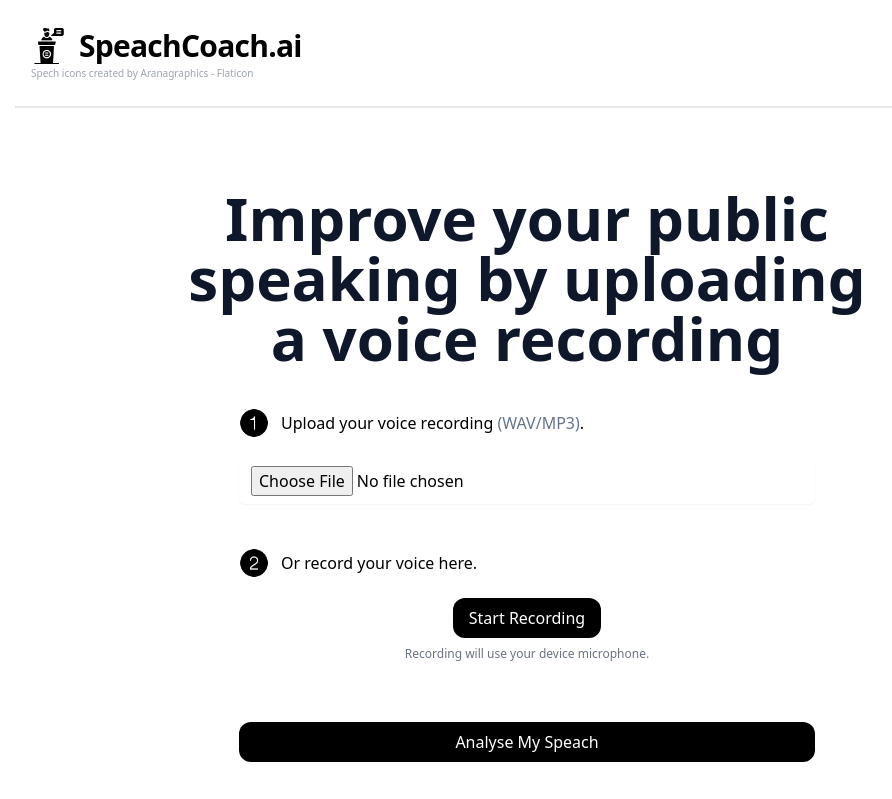
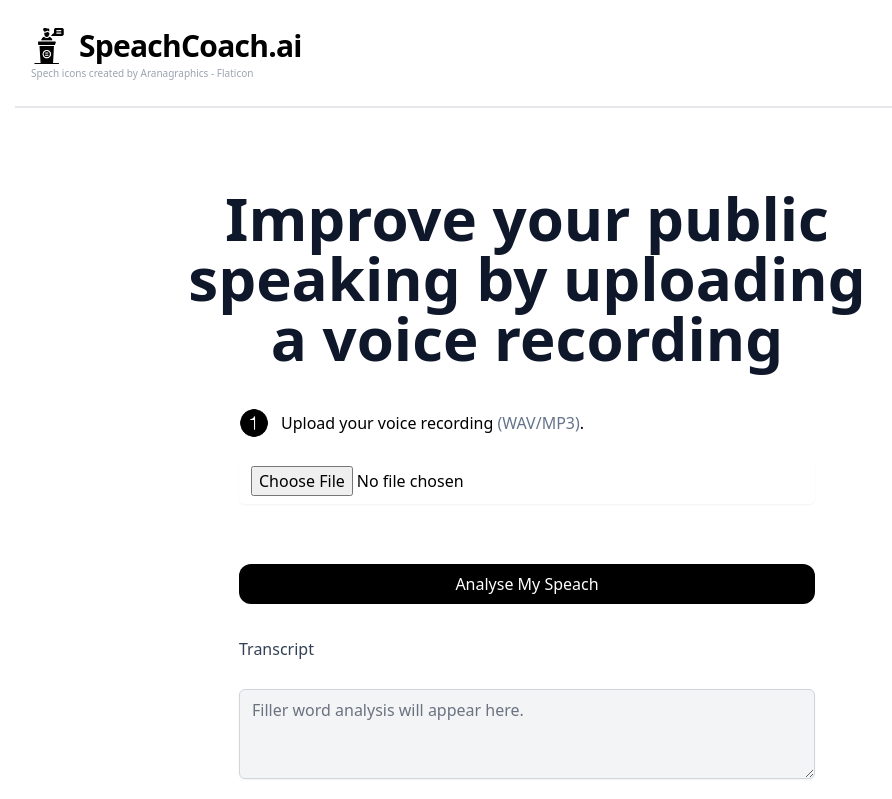
Before and after one commit to sashini-hettiarachchi/ai-speech-coach, a Next.js app in the folder frontend/: page / in a window 1280 px wide. Shown: the top 799 px of the page, without its empty margins (113-1005 px from the left). Built offline with nearby package versions, Linux system fonts and the light colour scheme.

Commit message:
Audio upload part

```diff
--- a/frontend/app/page.tsx
+++ b/frontend/app/page.tsx
@@ -18,13 +18,20 @@ export default function Home() {
   const [recommendations, setRecommendations] = useState("");
   const [transcript, setTranscript] = useState("");
   const [deliveryMetrics, setDeliveryMetrics] = useState<any>(null);
+  const [audioFile, setAudioFile] = useState<File | null>(null);
 
   const bioRef = useRef<null | HTMLDivElement>(null);
 
   const handleAnalyseSpeech = async () => {
+    if (!audioFile) {
+      toast.error("Please upload an audio file.");
+      return;
+    }
     setLoading(true);
     try {
-      const response = await axios.post("http://localhost:5000/api/v1/analyze");
+      const formData = new FormData();
+      formData.append("file", audioFile);
+      const response = await axios.post("http://localhost:5000/api/v1/analyze", formData);
       // If you need to send a file, use FormData and pass as second argument
       // const response = await axios.post("http://localhost:5000/api/v1/analyze", formData);
       const data = response.data;
@@ -69,29 +76,8 @@ export default function Home() {
             type="file"
             accept="audio/*"
             className="w-full rounded-md border-gray-300 shadow-sm focus:border-black focus:ring-black my-5 px-3 py-2"
+            onChange={e => setAudioFile(e.target.files?.[0] || null)}
           />
-
-          {/* Voice Recording Section */}
-          <div className="flex mt-6 items-center space-x-3">
-            <Image
-              src="/2-black.png"
-              width={30}
-              height={30}
-              alt="mic icon"
-            />
-            <p className="text-left font-medium">Or record your voice here.</p>
-          </div>
-          <div className="flex flex-col items-center my-5">
-            <button
-              className="bg-black rounded-xl text-white font-medium px-4 py-2 hover:bg-black/80 mb-2"
-            // onClick={handleRecord} // Add recording logic as needed
-            >
-              Start Recording
-            </button>
-            <span className="text-xs text-gray-500">
-              Recording will use your device microphone.
-            </span>
-          </div>
 
           {loading ? (
             <button
```
Also changed, not shown: 1 other file (tests, documents, lock files or other folders).
